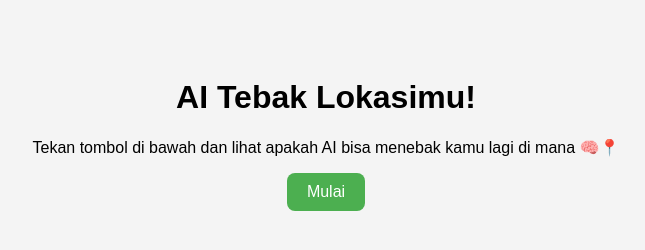
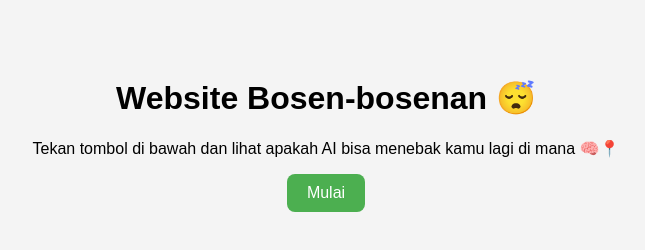
Before and after one commit to assaaa81/reels-cute, a plain HTML site: page index.html in a window 1280 px wide. Shown: the whole page, without its empty margins (314-959 px from the left). Drawn offline with Linux system fonts and the light colour scheme.

Commit message:
Update index.html

```diff
--- a/index.html
+++ b/index.html
@@ -31,7 +31,7 @@
   </style>
 </head>
 <body>
-  <h1>AI Tebak Lokasimu!</h1>
+  <h1>Website Bosen-bosenan 😴</h1>
   <p>Tekan tombol di bawah dan lihat apakah AI bisa menebak kamu lagi di mana 🧠📍</p>
   <button onclick="getLocation()">Mulai</button>
   <div id="result"></div>
```
